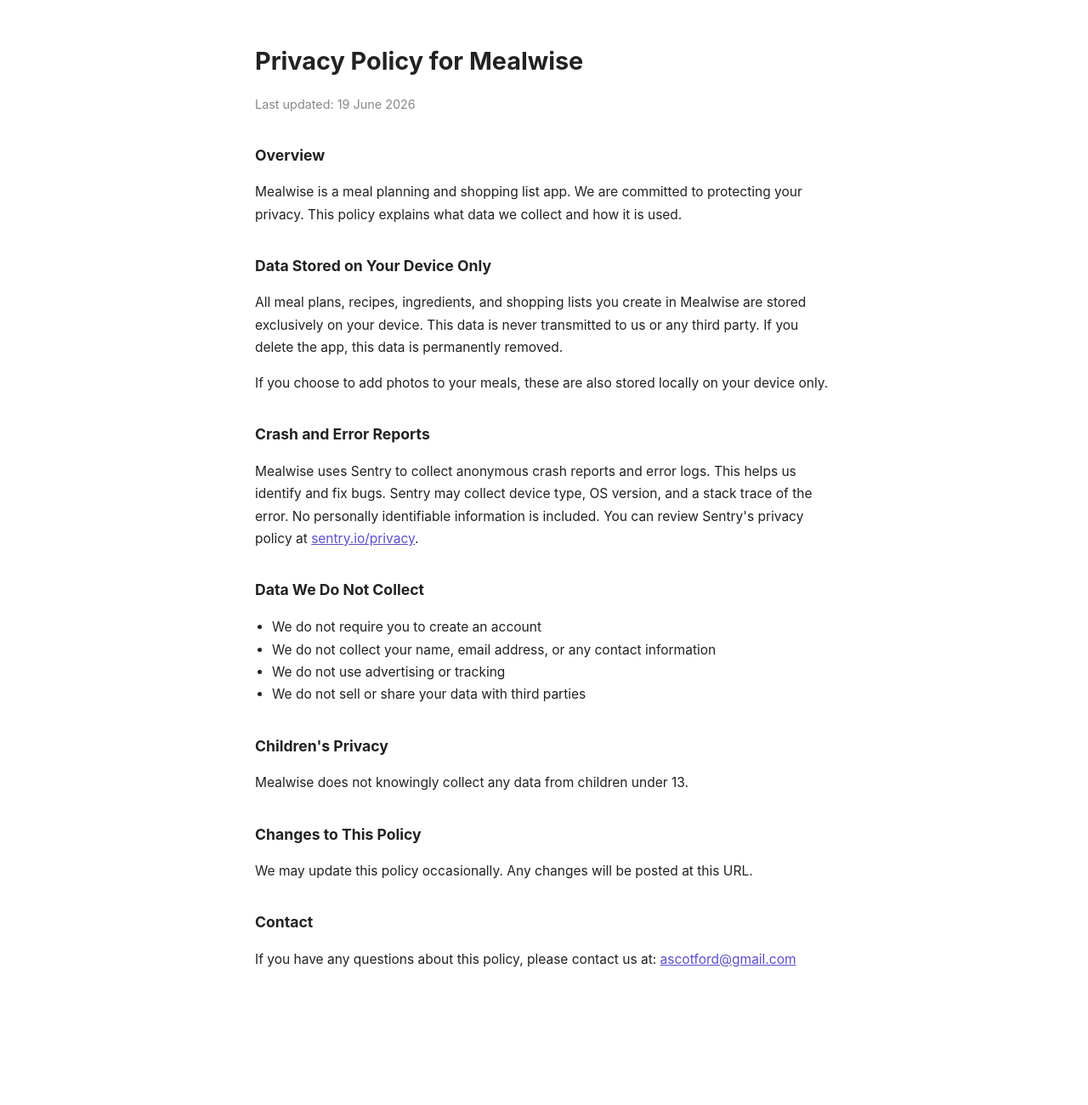
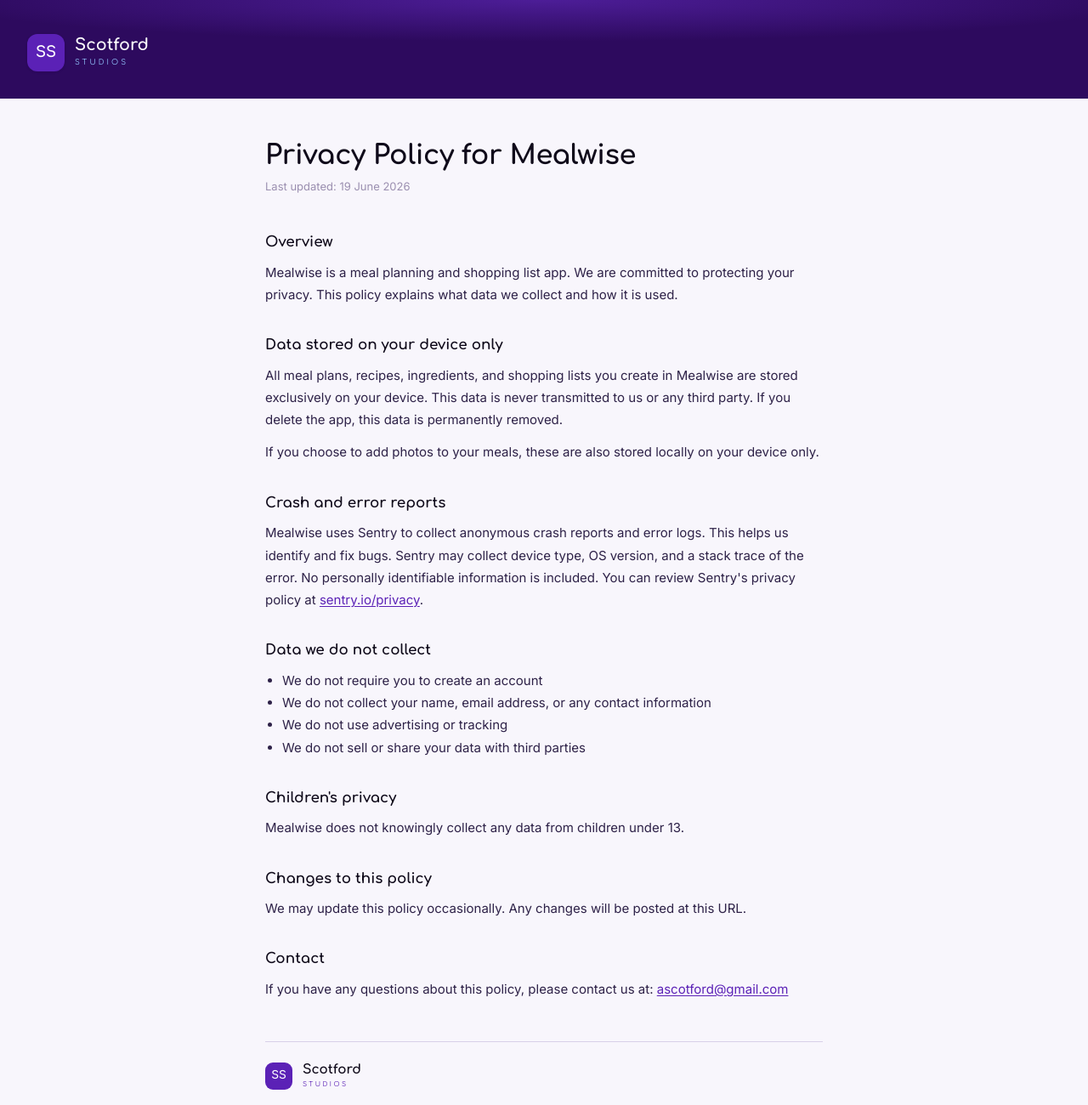
Before and after one commit to ascotford/mealwise-legal, a plain HTML site: page privacy.html in a window 1280 px wide. Shown: the whole page at 85% size. Before the commit the page ends 1190 px from the top, so only its background shows below. Drawn offline with Linux system fonts and the light colour scheme.

Commit message:
privacy styling

```diff
--- a/privacy.html
+++ b/privacy.html
@@ -4,38 +4,235 @@
   <meta charset="UTF-8">
   <meta name="viewport" content="width=device-width, initial-scale=1.0">
   <title>Mealwise – Privacy Policy</title>
+  <link href="https://fonts.googleapis.com/css2?family=Comfortaa:wght@400;600;700&family=Inter:wght@300;400;500;600&display=swap" rel="stylesheet">
   <style>
+    :root {
+      --purple-950: #1a0533;
+      --purple-900: #2d0a5e;
+      --purple-700: #5B21B6;
+      --purple-600: #7c3aed;
+      --purple-300: #c084fc;
+      --purple-100: #f3e8ff;
+      --purple-50:  #faf5ff;
+      --sky-400:    #93c5fd;
+      --ink-900:    #0f0a1a;
+      --ink-700:    #2e2248;
+      --ink-500:    #6b5f82;
+      --ink-400:    #9b8fb0;
+      --ink-200:    #d8d0e8;
+      --ink-100:    #ede8f5;
+      --ink-50:     #f8f6fc;
+      --white:      #ffffff;
+      --shadow-sm:  0 1px 3px rgba(45,10,94,0.12), 0 1px 2px rgba(45,10,94,0.08);
+      --r-md: 10px;
+      --r-lg: 16px;
+    }
+
+    *, *::before, *::after { box-sizing: border-box; margin: 0; padding: 0; }
+
     body {
-      font-family: -apple-system, BlinkMacSystemFont, "Segoe UI", Roboto, sans-serif;
-      max-width: 680px;
-      margin: 48px auto;
-      padding: 0 24px;
-      color: #222;
+      background: var(--ink-50);
+      color: var(--ink-900);
+      font-family: 'Inter', system-ui, sans-serif;
+      font-size: 1rem;
       line-height: 1.7;
     }
-    h1 { font-size: 1.8rem; margin-bottom: 4px; }
-    h2 { font-size: 1.1rem; margin-top: 32px; }
-    p, li { font-size: 0.97rem; }
-    ul { padding-left: 20px; }
-    a { color: #5b4fcf; }
-    .updated { color: #888; font-size: 0.9rem; }
+
+    /* ── Header ── */
+    .site-header {
+      background: var(--purple-900);
+      padding: 2.5rem 2rem 2rem;
+      position: relative;
+      overflow: hidden;
+    }
+
+    .site-header::before {
+      content: '';
+      position: absolute;
+      inset: 0;
+      background: radial-gradient(ellipse 80% 60% at 50% 0%, rgba(124,58,237,0.4) 0%, transparent 70%);
+      pointer-events: none;
+    }
+
+    .logo-lockup {
+      position: relative;
+      display: inline-flex;
+      align-items: center;
+      gap: 0.75rem;
+      text-decoration: none;
+    }
+
+    .logo-badge {
+      width: 44px; height: 44px;
+      background: var(--purple-700);
+      border-radius: 12px;
+      display: flex; align-items: center; justify-content: center;
+      font-family: 'Comfortaa', sans-serif;
+      font-size: 1.1rem;
+      font-weight: 700;
+      color: white;
+      box-shadow: var(--shadow-sm);
+      flex-shrink: 0;
+    }
+
+    .logo-text-name {
+      font-family: 'Comfortaa', sans-serif;
+      font-size: 1.2rem;
+      font-weight: 700;
+      color: var(--white);
+      line-height: 1;
+    }
+
+    .logo-text-sub {
+      font-family: 'Comfortaa', sans-serif;
+      font-size: 0.55rem;
+      letter-spacing: 0.35em;
+      text-transform: uppercase;
+      color: var(--sky-400);
+      margin-top: 3px;
+    }
+
+    /* ── Page wrapper ── */
+    .page-body {
+      max-width: 720px;
+      margin: 0 auto;
+      padding: 3rem 2rem 5rem;
+    }
+
+    /* ── Page title block ── */
+    .page-title {
+      font-family: 'Comfortaa', sans-serif;
+      font-size: 2rem;
+      font-weight: 700;
+      color: var(--ink-900);
+      line-height: 1.2;
+      margin-bottom: 0.375rem;
+      letter-spacing: -0.3px;
+    }
+
+    .page-meta {
+      font-size: 0.8125rem;
+      color: var(--ink-400);
+      margin-bottom: 2.5rem;
+    }
+
+    /* ── Section headings ── */
+    h2 {
+      font-family: 'Comfortaa', sans-serif;
+      font-size: 1.05rem;
+      font-weight: 700;
+      color: var(--ink-900);
+      margin-top: 2rem;
+      margin-bottom: 0.5rem;
+    }
+
+    /* ── Body copy ── */
+    p {
+      font-size: 0.9375rem;
+      color: var(--ink-700);
+      line-height: 1.75;
+      margin-bottom: 0.75rem;
+    }
+
+    ul {
+      margin: 0.25rem 0 0.75rem 1.25rem;
+    }
+
+    li {
+      font-size: 0.9375rem;
+      color: var(--ink-700);
+      line-height: 1.75;
+    }
+
+    a {
+      color: var(--purple-700);
+      text-decoration: underline;
+      text-underline-offset: 2px;
+    }
+
+    a:hover { color: var(--purple-600); }
+
+    /* ── Divider ── */
+    hr {
+      border: none;
+      border-top: 1px solid var(--ink-200);
+      margin: 2rem 0;
+    }
+
+    /* ── Footer ── */
+    .site-footer {
+      border-top: 1px solid var(--ink-200);
+      padding-top: 1.5rem;
+      margin-top: 3rem;
+      display: flex;
+      align-items: center;
+      gap: 0.75rem;
+    }
+
+    .footer-badge {
+      width: 32px; height: 32px;
+      background: var(--purple-700);
+      border-radius: 9px;
+      display: flex; align-items: center; justify-content: center;
+      font-family: 'Comfortaa', sans-serif;
+      font-size: 0.8rem;
+      font-weight: 700;
+      color: white;
+      flex-shrink: 0;
+    }
+
+    .footer-text-name {
+      font-family: 'Comfortaa', sans-serif;
+      font-size: 0.95rem;
+      font-weight: 700;
+      color: var(--ink-900);
+      line-height: 1;
+    }
+
+    .footer-text-sub {
+      font-family: 'Comfortaa', sans-serif;
+      font-size: 0.48rem;
+      letter-spacing: 0.32em;
+      text-transform: uppercase;
+      color: var(--purple-700);
+      margin-top: 3px;
+    }
+
+    @media (max-width: 600px) {
+      .page-body { padding: 2rem 1rem 3rem; }
+      .site-header { padding: 2rem 1rem 1.5rem; }
+      .page-title { font-size: 1.6rem; }
+    }
   </style>
 </head>
 <body>
-  <h1>Privacy Policy for Mealwise</h1>
-  <p class="updated">Last updated: 19 June 2026</p>
+
+  <header class="site-header">
+    <a class="logo-lockup" href="#">
+      <div class="logo-badge">SS</div>
+      <div>
+        <div class="logo-text-name">Scotford</div>
+        <div class="logo-text-sub">Studios</div>
+      </div>
+    </a>
+  </header>
+
+  <div class="page-body">
+
+    <h1 class="page-title">Privacy Policy for Mealwise</h1>
+    <p class="page-meta">Last updated: 19 June 2026</p>
 
     <h2>Overview</h2>
     <p>Mealwise is a meal planning and shopping list app. We are committed to protecting your privacy. This policy explains what data we collect and how it is used.</p>
 
-  <h2>Data Stored on Your Device Only</h2>
+    <h2>Data stored on your device only</h2>
     <p>All meal plans, recipes, ingredients, and shopping lists you create in Mealwise are stored exclusively on your device. This data is never transmitted to us or any third party. If you delete the app, this data is permanently removed.</p>
     <p>If you choose to add photos to your meals, these are also stored locally on your device only.</p>
 
-  <h2>Crash and Error Reports</h2>
+    <h2>Crash and error reports</h2>
     <p>Mealwise uses Sentry to collect anonymous crash reports and error logs. This helps us identify and fix bugs. Sentry may collect device type, OS version, and a stack trace of the error. No personally identifiable information is included. You can review Sentry's privacy policy at <a href="https://sentry.io/privacy">sentry.io/privacy</a>.</p>
 
-  <h2>Data We Do Not Collect</h2>
+    <h2>Data we do not collect</h2>
     <ul>
       <li>We do not require you to create an account</li>
       <li>We do not collect your name, email address, or any contact information</li>
@@ -43,13 +240,24 @@
       <li>We do not sell or share your data with third parties</li>
     </ul>
 
-  <h2>Children's Privacy</h2>
+    <h2>Children's privacy</h2>
     <p>Mealwise does not knowingly collect any data from children under 13.</p>
 
-  <h2>Changes to This Policy</h2>
+    <h2>Changes to this policy</h2>
     <p>We may update this policy occasionally. Any changes will be posted at this URL.</p>
 
     <h2>Contact</h2>
     <p>If you have any questions about this policy, please contact us at: <a href="mailto:ascotford@gmail.com">ascotford@gmail.com</a></p>
+
+    <footer class="site-footer">
+      <div class="footer-badge">SS</div>
+      <div>
+        <div class="footer-text-name">Scotford</div>
+        <div class="footer-text-sub">Studios</div>
+      </div>
+    </footer>
+
+  </div>
+
 </body>
 </html>
```
Also changed, not shown: .claude/launch.json (added). Lines whose indentation alone changed are shown as unchanged.
